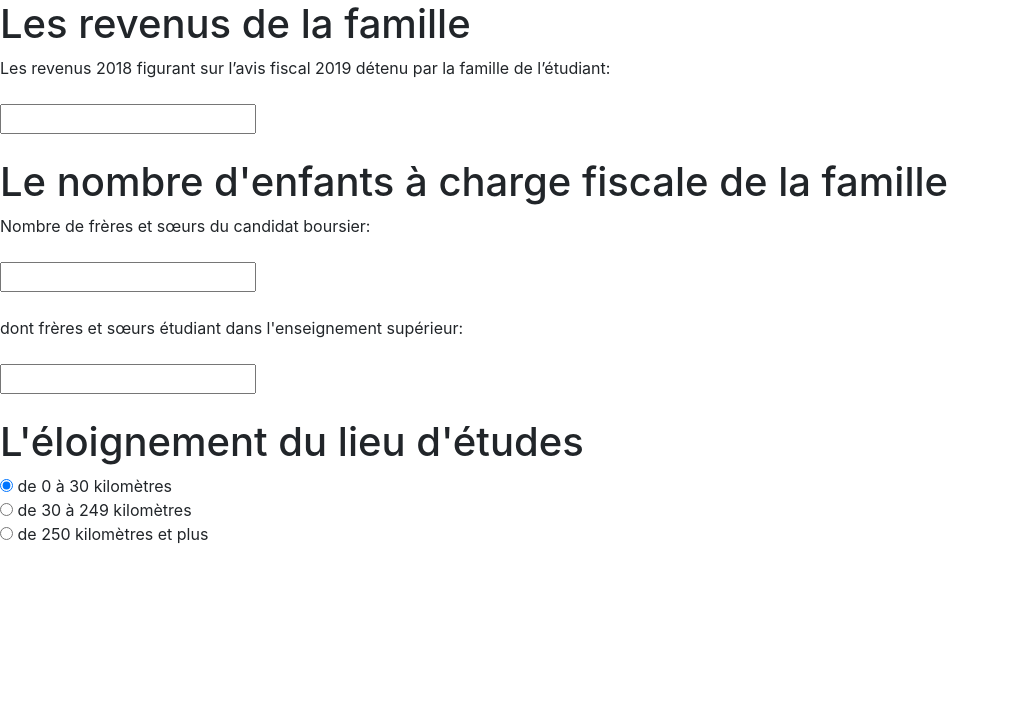
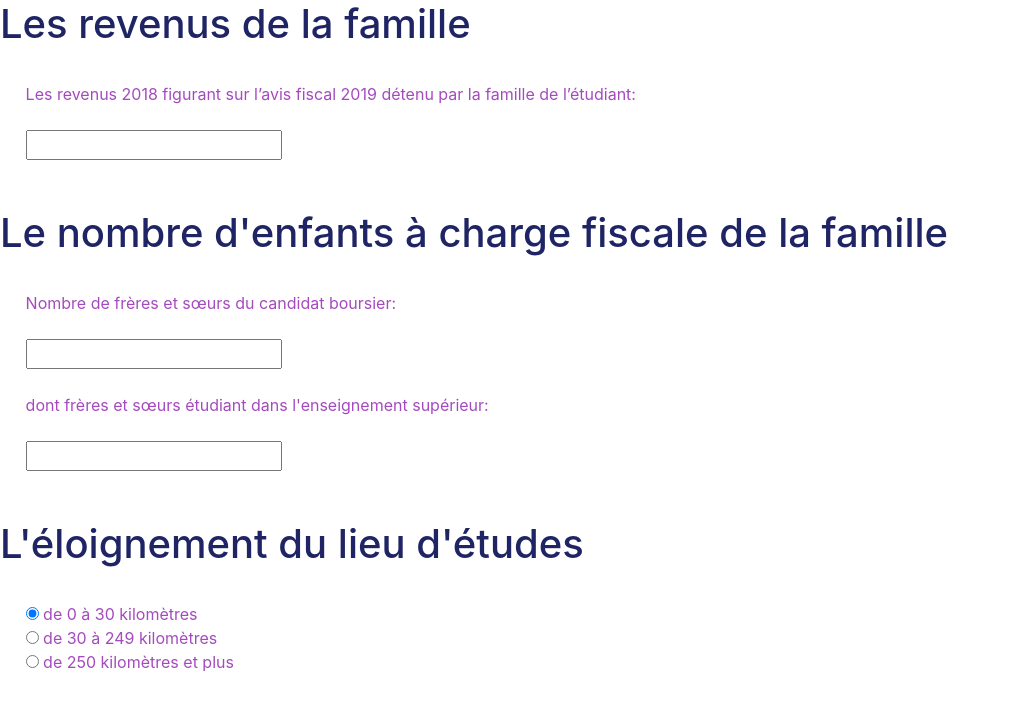
Before and after one commit to CheesyTeam-NDI/project, an Angular app: page / in a window 1280 px wide. Shown: the top 710 px of the page, without its empty margins (0-1010 px from the left). Built offline with nearby package versions, Linux system fonts and the light colour scheme.

Commit message:
Revert "Merge branch 'simulation' of https://github.com/CheesyTeam-NDI/project into simulation"
This reverts commit 4584af83b50614622e763a50c3bb74e3c8337f01, reversing
changes made to b889a75265bd8abaec25a8db4a0e3ab4b03e4b70.

```diff
--- a/angular.json
+++ b/angular.json
@@ -24,8 +24,8 @@
               "src/assets"
             ],
             "styles": [
-              "node_modules/bootstrap/scss/bootstrap.scss",
-              "src/styles.scss"
+              "node_modules/bootstrap/dist/css/bootstrap.min.css",
+              "src/styles.css"
             ],
             "scripts": [
               "node_modules/jquery/dist/jquery.min.js",
@@ -124,12 +124,6 @@
           }
         }
       }
-    }
-  },
-  "defaultProject": "untitled",
-  "schematics": {
-    "@schematics/angular:component": {
-      "styleext": "scss"
-    }
-  }
+    }},
+  "defaultProject": "untitled"
 }
--- /dev/null
+++ b/src/app/_components/simulation/simulation.component.css
@@ -0,0 +1,11 @@
+h1{
+    color:#1F2465;
+}
+
+form{
+    color:#A54ABE;
+}
+
+div{
+    padding: 2%;
+}
--- a/src/app/_components/simulation/simulation.component.ts
+++ b/src/app/_components/simulation/simulation.component.ts
@@ -3,7 +3,7 @@ import {Component, OnInit} from '@angular/core';
 @Component({
   selector: 'app-simulation',
   templateUrl: './simulation.component.html',
-  styleUrls: ['./simulation.component.scss']
+  styleUrls: ['./simulation.component.css']
 })
 export class SimulationComponent implements OnInit {
 
--- a/src/app/app.component.ts
+++ b/src/app/app.component.ts
@@ -3,7 +3,7 @@ import { Component } from '@angular/core';
 @Component({
   selector: 'app-root',
   templateUrl: './app.component.html',
-  styleUrls: ['./app.component.scss']
+  styleUrls: ['./app.component.css']
 })
 export class AppComponent {
   title = 'untitled';
--- a/src/assets/_variables.scss
+++ /dev/null
@@ -1,4 +0,0 @@
-$theme-colors: (
-  "primary": #f39422,
-  "danger": #ff4136
-);
--- a/src/styles.scss
+++ b/src/styles.css
@@ -1,4 +1 @@
 /* You can add global styles to this file, and also import other style files */
-@import "assets/variables";
-
-@import "node_modules/bootstrap/scss/bootstrap";
```
Also changed, not shown: src/app/_components/simulation/simulation.component.scss (deleted), src/app/app.component.css (added), src/app/app.component.scss (deleted).
